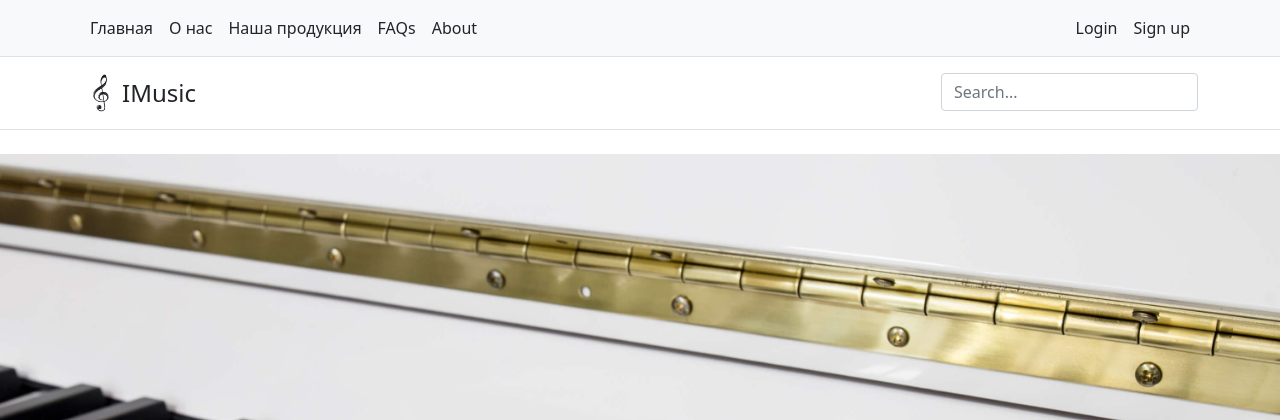
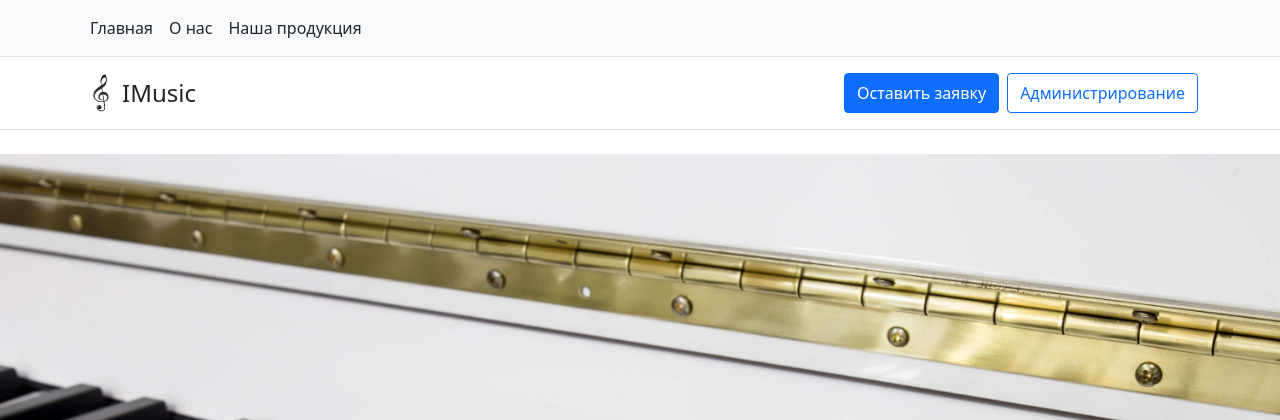
Before and after one commit to Ger-ych/Musical-Instrument-Firm, a PHP site: page / in a window 1280 px wide. Shown: the top 420 px of the page. Run offline with PHP 8.4, Linux system fonts and the light colour scheme.

Commit message:
Edit header

```diff
--- a/index.php
+++ b/index.php
@@ -26,12 +26,6 @@
                     <li class="nav-item"><a href="#" class="nav-link link-dark px-2 active" aria-current="page">Главная</a></li>
                     <li class="nav-item"><a href="#" class="nav-link link-dark px-2">О нас</a></li>
                     <li class="nav-item"><a href="#" class="nav-link link-dark px-2">Наша продукция</a></li>
-                    <li class="nav-item"><a href="#" class="nav-link link-dark px-2">FAQs</a></li>
-                    <li class="nav-item"><a href="#" class="nav-link link-dark px-2">About</a></li>
-                </ul>
-                <ul class="nav">
-                    <li class="nav-item"><a href="#" class="nav-link link-dark px-2">Login</a></li>
-                    <li class="nav-item"><a href="#" class="nav-link link-dark px-2">Sign up</a></li>
                 </ul>
                 </div>
             </nav>
@@ -41,9 +35,8 @@
                     <img src="static/img/favicon.jpg" alt="" height="40">
                     <span class="fs-4">IMusic</span>
                 </a>
-                <form class="col-12 col-lg-auto mb-3 mb-lg-0">
-                    <input type="search" class="form-control" placeholder="Search..." aria-label="Search">
-                </form>
+                <button class="btn btn-primary">Оставить заявку</button>
+                <button class="ms-2 btn btn-outline-primary">Администрирование</button>
                 </div>
             </header>
 
```
